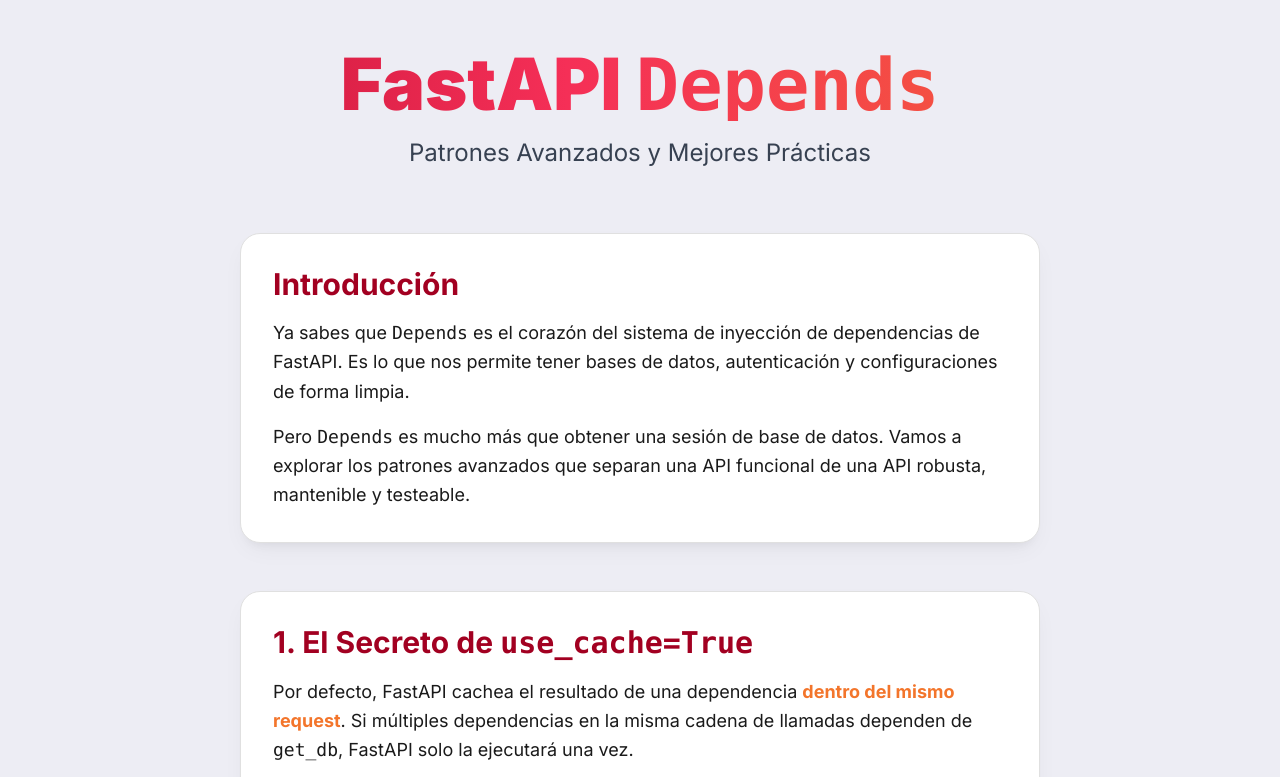
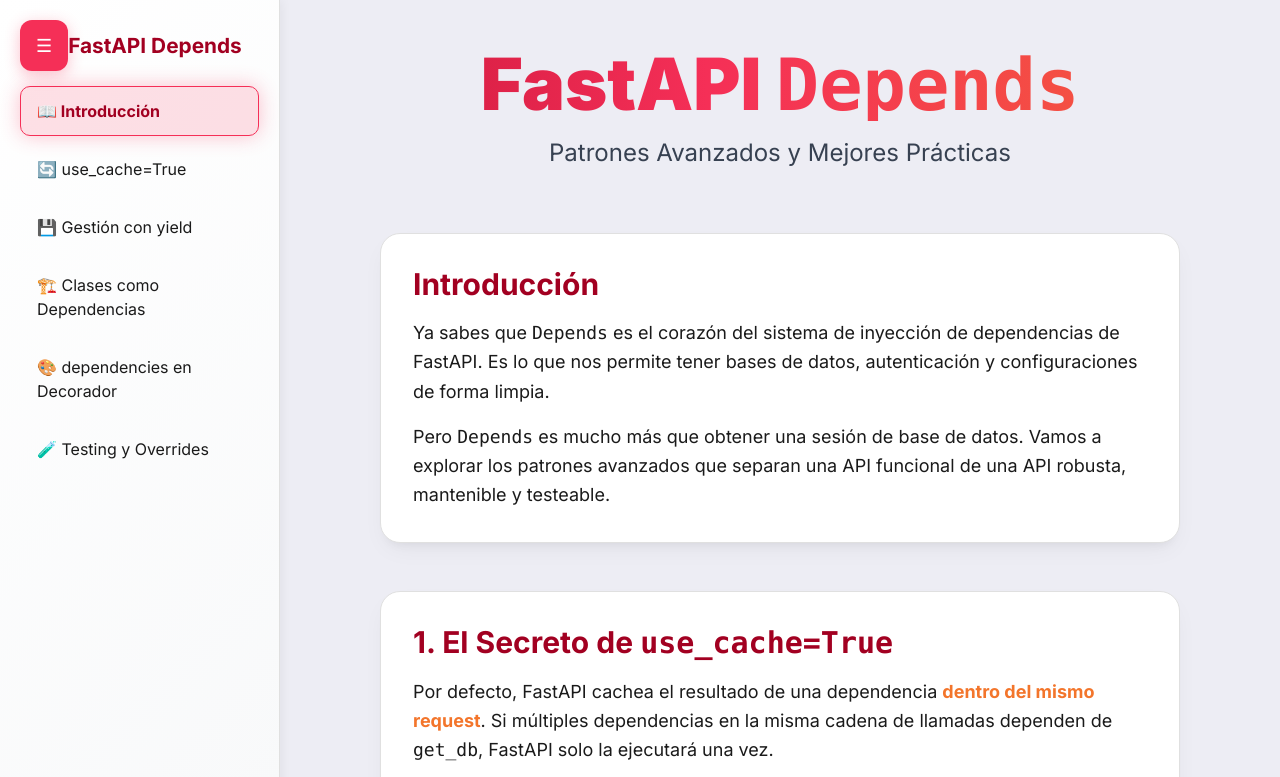
Before and after one commit to GeroZayas/Infographics, a plain HTML site: page FastAPI-Depends/index.html in a window 1280 px wide. Shown: the top 777 px of the page. Drawn offline with nearby package versions, Linux system fonts and the light colour scheme.

Commit message:
feat(fastapi infographic) add sidebar with content nav

```diff
--- a/FastAPI-Depends/index.html
+++ b/FastAPI-Depends/index.html
@@ -100,6 +100,106 @@
             color: var(--madder);
         }
 
+        /* Sidebar Styles */
+        .sidebar {
+            position: fixed;
+            top: 0;
+            left: 0;
+            width: 280px;
+            height: 100vh;
+            background: linear-gradient(135deg, #ffffff, #f8f9fa);
+            border-right: 1px solid #e0e0e0;
+            padding: 30px 20px;
+            overflow-y: auto;
+            z-index: 1000;
+            transition: transform 0.3s ease;
+            box-shadow: 2px 0 10px rgba(0, 0, 0, 0.05);
+        }
+
+        .sidebar-toggle {
+            position: fixed;
+            top: 20px;
+            left: 20px;
+            z-index: 1001;
+            background: var(--folly);
+            border: none;
+            color: white;
+            padding: 12px 16px;
+            border-radius: 12px;
+            cursor: pointer;
+            font-size: 18px;
+            transition: all 0.3s ease;
+            box-shadow: 0 4px 15px rgba(245, 47, 87, 0.3);
+        }
+
+        .sidebar-toggle:hover {
+            background: var(--madder);
+            transform: scale(1.05);
+            box-shadow: 0 6px 20px rgba(162, 0, 33, 0.4);
+        }
+
+        .sidebar h3 {
+            color: var(--madder);
+            font-size: 1.3rem;
+            margin-bottom: 25px;
+            text-align: center;
+            font-weight: 700;
+        }
+
+        .nav-item {
+            display: block;
+            padding: 12px 16px;
+            margin-bottom: 8px;
+            color: #1a1a1a;
+            text-decoration: none;
+            border-radius: 10px;
+            transition: all 0.3s ease;
+            border: 1px solid transparent;
+            font-weight: 500;
+        }
+
+        .nav-item:hover {
+            background: rgba(245, 47, 87, 0.1);
+            border-color: rgba(245, 47, 87, 0.3);
+            transform: translateX(5px);
+            box-shadow: 0 4px 15px rgba(245, 47, 87, 0.2);
+        }
+
+        .nav-item.active {
+            background: rgba(245, 47, 87, 0.15);
+            border-color: var(--folly);
+            box-shadow: 0 0 20px rgba(245, 47, 87, 0.3);
+            color: var(--madder);
+            font-weight: 600;
+        }
+
+        /* Main content adjustment */
+        .main-content {
+            margin-left: 280px;
+            transition: margin-left 0.3s ease;
+        }
+
+        /* Mobile responsive */
+        .sidebar.hidden {
+            transform: translateX(-100%);
+        }
+
+        .main-content.full-width {
+            margin-left: 0;
+        }
+
+        @media (max-width: 768px) {
+            .sidebar {
+                width: 250px;
+            }
+            .main-content {
+                margin-left: 0;
+            }
+            .sidebar.hidden {
+                transform: translateX(-100%);
+            }
+        }
+
         /* Clases de resaltado para el texto */
         .text-highlight-1 {
             color: var(--folly);
@@ -114,8 +214,42 @@
 </head>
 <body class=""> <!-- Clases de Tailwind eliminadas, controladas por CSS -->
 
-    <!-- Contenedor principal -->
-    <div class="container mx-auto max-w-4xl p-6 md:p-12">
+    <!-- Sidebar Toggle Button -->
+    <button class="sidebar-toggle" onclick="toggleSidebar()">☰</button>
+
+    <!-- Sidebar Navigation -->
+    <nav class="sidebar" id="sidebar">
+        <h3>🚀 FastAPI Depends</h3>
+
+        <a href="#introduccion" class="nav-item" onclick="setActive(this)">
+            📖 Introducción
+        </a>
+
+        <a href="#use-cache" class="nav-item" onclick="setActive(this)">
+            🔄 use_cache=True
+        </a>
+
+        <a href="#yield" class="nav-item" onclick="setActive(this)">
+            💾 Gestión con yield
+        </a>
+
+        <a href="#clases" class="nav-item" onclick="setActive(this)">
+            🏗️ Clases como Dependencias
+        </a>
+
+        <a href="#decorador" class="nav-item" onclick="setActive(this)">
+            🎨 dependencies en Decorador
+        </a>
+
+        <a href="#testing" class="nav-item" onclick="setActive(this)">
+            🧪 Testing y Overrides
+        </a>
+    </nav>
+
+    <!-- Main Content -->
+    <div class="main-content">
+        <!-- Contenedor principal -->
+        <div class="container mx-auto max-w-4xl p-6 md:p-12">
 
         <!-- Cabecera -->
         <header class="text-center mb-16">
@@ -130,7 +264,7 @@
         <main class="space-y-12">
 
             <!-- Introducción -->
-            <section class="content-card p-6 md:p-8">
+            <section id="introduccion" class="content-card p-6 md:p-8">
                 <h2 class="text-3xl font-bold mb-4">Introducción</h2> <!-- Clase de color de Tailwind eliminada -->
                 <p class="text-lg leading-relaxed">
                     Ya sabes que <code>Depends</code> es el corazón del sistema de inyección de dependencias de FastAPI. Es lo que nos permite tener bases de datos, autenticación y configuraciones de forma limpia.
@@ -141,7 +275,7 @@
             </section>
 
             <!-- 1. El Secreto de `use_cache=True` (y cuándo usar `False`) -->
-            <section class="content-card p-6 md:p-8">
+            <section id="use-cache" class="content-card p-6 md:p-8">
                 <h2 class="text-3xl font-bold mb-4">1. El Secreto de <code>use_cache=True</code></h2> <!-- Clase de color de Tailwind eliminada -->
                 <p class="text-lg leading-relaxed mb-4">
                     Por defecto, FastAPI cachea el resultado de una dependencia <strong class="text-highlight-2">dentro del mismo request</strong>. Si múltiples dependencias en la misma cadena de llamadas dependen de <code>get_db</code>, FastAPI solo la ejecutará una vez.
@@ -184,7 +318,7 @@
             </section>
 
             <!-- 2. Gestión Avanzada de Recursos con `yield` -->
-            <section class="content-card p-6 md:p-8">
+            <section id="yield" class="content-card p-6 md:p-8">
                 <h2 class="text-3xl font-bold mb-4">2. Gestión Avanzada de Recursos con <code>yield</code></h2> <!-- Clase de color de Tailwind eliminada -->
                 <p class="text-lg leading-relaxed mb-4">
                     El patrón <code>yield</code> es la forma canónica de manejar recursos que necesitan limpieza (setup y teardown), como sesiones de base de datos o conexiones a servicios externos.
@@ -249,7 +383,7 @@
             </section>
 
             <!-- 3. Clases como Dependencias (Avanzado) -->
-            <section class="content-card p-6 md:p-8">
+            <section id="clases" class="content-card p-6 md:p-8">
                 <h2 class="text-3xl font-bold mb-4">3. Clases como Dependencias (Avanzado)</h2> <!-- Clase de color de Tailwind eliminada -->
                 <p class="text-lg leading-relaxed mb-4">
                     Usar una clase como dependencia es un patrón increíblemente poderoso para agrupar lógica de negocio o parámetros complejos. FastAPI inyecta dependencias en el <code>__init__</code> de la clase.
@@ -328,7 +462,7 @@
             </section>
 
             <!-- 4. Dependencias en el Decorador vs. en la Firma -->
-            <section class="content-card p-6 md:p-8">
+            <section id="decorador" class="content-card p-6 md:p-8">
                 <h2 class="text-3xl font-bold mb-4">4. <code>dependencies</code> en el Decorador</h2> <!-- Clase de color de Tailwind eliminada -->
                 <p class="text-lg leading-relaxed mb-4">
                     Ya conoces las dependencias en la firma de la función (ej. <code>db: Session = Depends(get_db)</code>), que <strong class="text-highlight-2">inyectan un valor</strong> en tu función.
@@ -381,7 +515,7 @@
             </section>
 
             <!-- 5. Testing y `dependency_overrides` -->
-            <section class="content-card p-6 md:p-8">
+            <section id="testing" class="content-card p-6 md:p-8">
                 <h2 class="text-3xl font-bold mb-4">5. Testing y <code>dependency_overrides</code></h2> <!-- Clase de color de Tailwind eliminada -->
                 <p class="text-lg leading-relaxed mb-4">
                     La verdadera magia de la Inyección de Dependencias se revela en el testing. El sistema <code>Depends</code> está diseñado para ser <strong class="text-highlight-2">sobrescrito</strong> (overridden) durante las pruebas.
@@ -459,10 +593,54 @@
         </footer>
 
     </div>
+    </div> <!-- Close main-content -->
 
     <!-- Script para inicializar highlight.js -->
     <script>
-        document.addEventListener('DOMContentLoaded', (event) => {
+        // Toggle sidebar visibility
+        function toggleSidebar() {
+            const sidebar = document.getElementById('sidebar');
+            const mainContent = document.querySelector('.main-content');
+            const toggleBtn = document.querySelector('.sidebar-toggle');
+
+            sidebar.classList.toggle('hidden');
+            mainContent.classList.toggle('full-width');
+            toggleBtn.classList.toggle('sidebar-open');
+        }
+
+        // Set active navigation item
+        function setActive(element) {
+            // Remove active class from all items
+            document.querySelectorAll('.nav-item').forEach(item => {
+                item.classList.remove('active');
+            });
+            // Add active class to clicked element
+            element.classList.add('active');
+        }
+
+        // Smooth scrolling for navigation links
+        document.addEventListener('DOMContentLoaded', function() {
+            // Initialize smooth scrolling for anchor links
+            document.querySelectorAll('a[href^="#"]').forEach(anchor => {
+                anchor.addEventListener('click', function (e) {
+                    e.preventDefault();
+                    const target = document.querySelector(this.getAttribute('href'));
+                    if (target) {
+                        target.scrollIntoView({
+                            behavior: 'smooth',
+                            block: 'start'
+                        });
+                    }
+                });
+            });
+
+            // Set first nav-item as active on page load
+            const firstNavItem = document.querySelector('.nav-item');
+            if (firstNavItem) {
+                firstNavItem.classList.add('active');
+            }
+
+            // Initialize highlight.js
             hljs.highlightAll();
         });
     </script>
```
